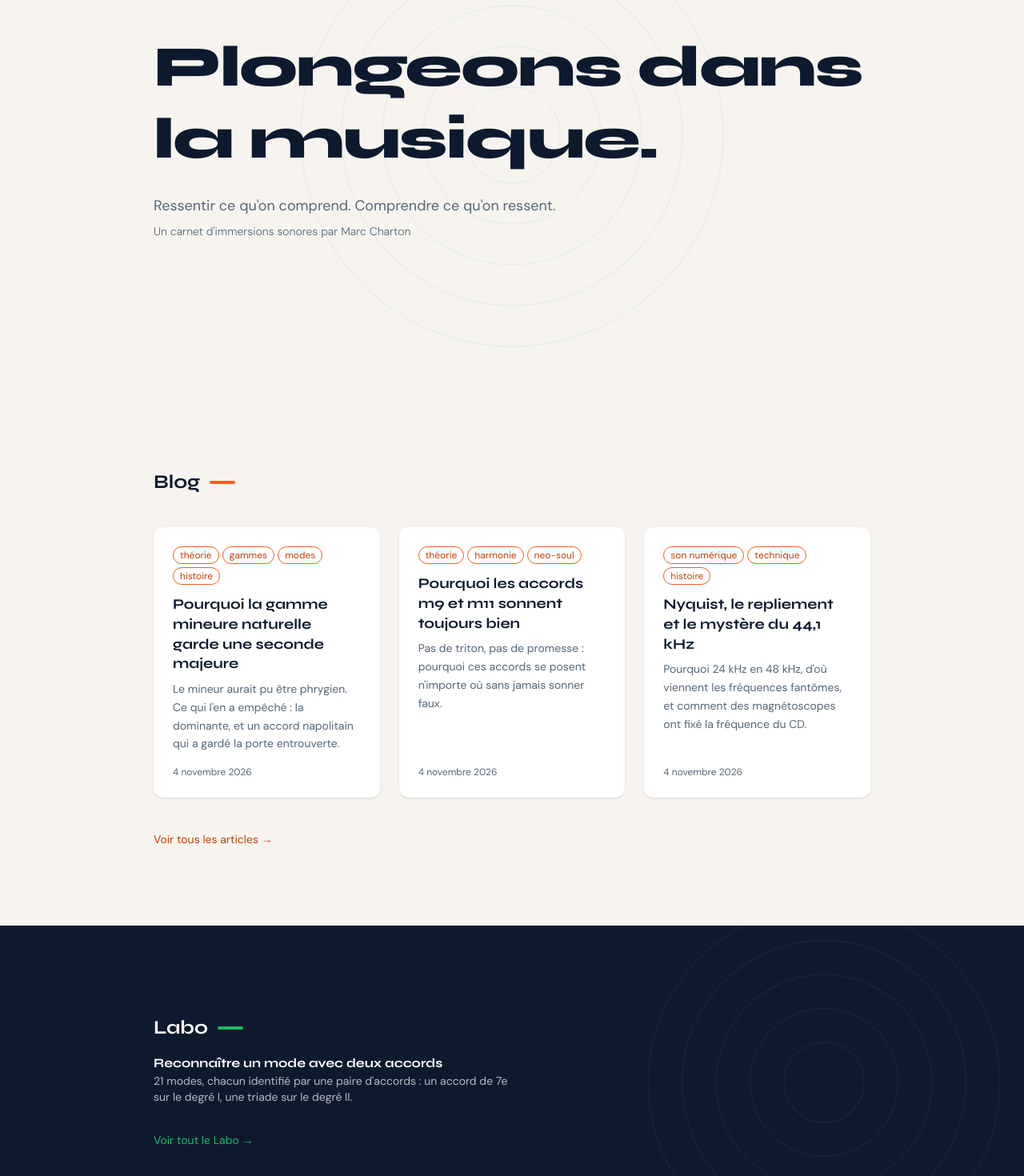
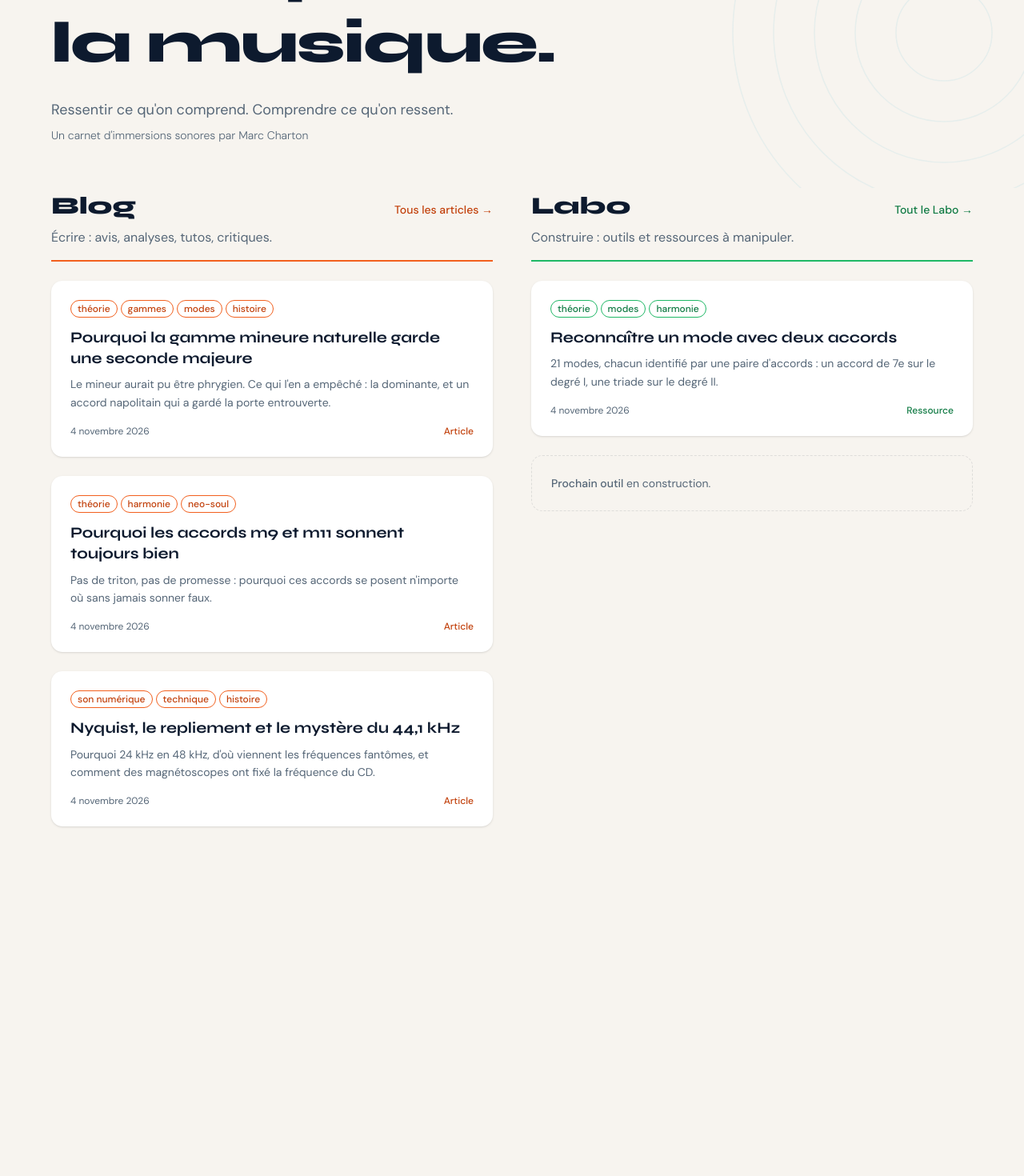
Before and after one commit to Website-Industry/website-matieresonore, a Next.js app: page / in a window 1280 px wide. Shown: the part 214-1684 px from the top of the page at 80% size. After the commit the page ends 1343 px from the top, so only its background shows below. Built offline with nearby package versions, Linux system fonts and the light colour scheme.

Commit message:
feat: accueil en deux colonnes Blog et Labo
Co-Authored-By: Claude Opus 5.5 <noreply@anthropic.com>

```diff
--- a/app/layout.tsx
+++ b/app/layout.tsx
@@ -12,7 +12,7 @@ const syne = Syne({
 const dmSans = DM_Sans({
   variable: "--font-dm-sans",
   subsets: ["latin"],
-  weight: ["300", "400"],
+  weight: ["300", "400", "500"],
 });
 
 export const metadata: Metadata = {
--- a/app/page.tsx
+++ b/app/page.tsx
@@ -1,5 +1,5 @@
 import Link from 'next/link'
-import { cheminDe, listerParType } from '@/lib/registre'
+import { cheminDe, listerParType, type EntreePage, type TypePage } from '@/lib/registre'
 
 function ConcentricCircles({
   color = '#0096c7',
@@ -45,20 +45,111 @@ function formatDate(dateStr: string) {
   })
 }
 
+const colonnes: {
+  type: TypePage
+  titre: string
+  phrase: string
+  lienTout: string
+  nature: string
+  prochain: string
+  suiteProchain: string
+  vif: string
+  ink: string
+}[] = [
+  {
+    type: 'blog',
+    titre: 'Blog',
+    phrase: 'Écrire : avis, analyses, tutos, critiques.',
+    lienTout: 'Tous les articles →',
+    nature: 'Article',
+    prochain: 'Prochain article',
+    suiteProchain: 'en préparation.',
+    vif: 'var(--accent-blog)',
+    ink: 'var(--accent-blog-ink)',
+  },
+  {
+    type: 'labo',
+    titre: 'Labo',
+    phrase: 'Construire : outils et ressources à manipuler.',
+    lienTout: 'Tout le Labo →',
+    nature: 'Ressource',
+    prochain: 'Prochain outil',
+    suiteProchain: 'en construction.',
+    vif: 'var(--accent-labo)',
+    ink: 'var(--accent-labo-ink)',
+  },
+]
+
+function Carte({
+  entree,
+  nature,
+  vif,
+  ink,
+}: {
+  entree: EntreePage
+  nature: string
+  vif: string
+  ink: string
+}) {
+  return (
+    <Link
+      href={cheminDe(entree)}
+      className="group flex cursor-pointer flex-col rounded-[14px] bg-[var(--bg-card)] p-6 shadow-sm transition duration-200 hover:-translate-y-0.5 hover:shadow-md focus-visible:outline-2 focus-visible:outline-offset-2 focus-visible:outline-[var(--accent-blue)] motion-reduce:transition-none motion-reduce:hover:translate-y-0"
+    >
+      {entree.tags.length > 0 && (
+        <div className="mb-3 flex flex-wrap gap-1">
+          {entree.tags.map((tag) => (
+            <span
+              key={tag}
+              className="rounded-full border px-2 py-0.5 text-xs font-medium"
+              style={{ borderColor: vif, color: ink }}
+            >
+              {tag}
+            </span>
+          ))}
+        </div>
+      )}
+
+      <h3
+        className="mb-2 text-[1.2rem] font-bold leading-snug text-[var(--text-primary)] transition-colors duration-200 group-hover:text-[var(--accent-blue)] motion-reduce:transition-none"
+        style={{ fontFamily: 'var(--font-syne)' }}
+      >
+        {entree.titre}
+      </h3>
+
+      <p
+        className="mb-4 text-sm leading-relaxed text-[var(--text-muted)]"
+        style={{ fontFamily: 'var(--font-dm-sans)' }}
+      >
+        {entree.extrait}
+      </p>
+
+      <div
+        className="mt-auto flex items-center justify-between gap-4 text-xs"
+        style={{ fontFamily: 'var(--font-dm-sans)' }}
+      >
+        <time dateTime={entree.date} className="text-[var(--text-muted)]">
+          {formatDate(entree.date)}
+        </time>
+        <span className="font-medium" style={{ color: ink }}>
+          {nature}
+        </span>
+      </div>
+    </Link>
+  )
+}
+
 export default function Home() {
-  const articles = listerParType('blog').slice(0, 3)
-  const pagesLabo = listerParType('labo').slice(0, 3)
-
   return (
     <main>
       {/* ── Hero ─────────────────────────────────────────────── */}
-      <section className="relative overflow-hidden px-6 py-24 md:py-36 lg:py-48">
-        <div className="pointer-events-none absolute inset-0 flex items-center justify-center">
+      <section className="relative overflow-hidden px-6 pb-10 pt-12 min-[760px]:pb-14 min-[760px]:pt-[72px]">
+        <div className="pointer-events-none absolute right-[-200px] top-1/2 -translate-y-1/2">
           <ConcentricCircles />
         </div>
-        <div className="relative mx-auto max-w-4xl">
+        <div className="relative mx-auto max-w-[72rem]">
           <h1
-            className="text-[length:min(10.4vw,3rem)] font-extrabold leading-tight tracking-tight text-[var(--text-primary)] md:text-7xl"
+            className="max-w-[14ch] text-[length:min(10.4vw,3rem)] font-extrabold leading-tight tracking-tight text-[var(--text-primary)] [text-wrap:balance] md:text-7xl"
             style={{ fontFamily: 'var(--font-syne)' }}
           >
             Plongeons dans la musique.
@@ -78,136 +169,61 @@ export default function Home() {
         </div>
       </section>
 
-      {/* ── Blog ─────────────────────────────────────────────── */}
-      <section className="px-6 py-16 md:py-24">
-        <div className="mx-auto max-w-4xl">
+      {/* ── Blog et Labo ─────────────────────────────────────── */}
+      <section className="px-6 pb-16 md:pb-24">
+        <div className="mx-auto grid max-w-[72rem] gap-12 min-[760px]:grid-cols-2">
+          {colonnes.map((colonne) => {
+            const entrees = listerParType(colonne.type).slice(0, 3)
+            return (
+              <div key={colonne.type} className="min-w-0">
+                <div className="mb-6 border-b-2 pb-4" style={{ borderColor: colonne.vif }}>
+                  <div className="flex flex-wrap items-baseline justify-between gap-x-4 gap-y-1">
                     <h2
-            className="mb-10 flex items-center gap-3 text-2xl font-bold text-[var(--text-primary)]"
+                      className="text-[1.9rem] font-extrabold text-[var(--text-primary)]"
                       style={{ fontFamily: 'var(--font-syne)' }}
                     >
-            Blog
-            <span
-              className="inline-block h-1 w-8 rounded"
-              style={{ backgroundColor: 'var(--accent-blog)' }}
-            />
+                      {colonne.titre}
                     </h2>
-
-          {articles.length === 0 ? (
-            <p className="text-[var(--text-muted)]" style={{ fontFamily: 'var(--font-dm-sans)' }}>
-              Aucun article pour l'instant.
-            </p>
-          ) : (
-            <div className="grid gap-6 sm:grid-cols-2 lg:grid-cols-3">
-              {articles.map((article) => (
                     <Link
-                  key={article.slug}
-                  href={cheminDe(article)}
-                  className="group flex cursor-pointer flex-col rounded-xl bg-[var(--bg-card)] p-6 shadow-sm transition-shadow duration-200 hover:shadow-md"
+                      href={`/${colonne.type}`}
+                      className="rounded text-sm font-medium transition-opacity duration-200 hover:opacity-70 focus-visible:outline-2 focus-visible:outline-offset-2 focus-visible:outline-[var(--accent-blue)] motion-reduce:transition-none"
+                      style={{ color: colonne.ink, fontFamily: 'var(--font-dm-sans)' }}
                     >
-                  {article.tags.length > 0 && (
-                    <div className="mb-3 flex flex-wrap gap-1">
-                      {article.tags.map((tag) => (
-                        <span
-                          key={tag}
-                          className="rounded-full border px-2 py-0.5 text-xs font-medium"
-                          style={{ borderColor: 'var(--accent-blog)', color: 'var(--accent-blog-ink)' }}
-                        >
-                          {tag}
-                        </span>
-                      ))}
+                      {colonne.lienTout}
+                    </Link>
                   </div>
-                  )}
-
-                  <h3
-                    className="mb-2 text-lg font-bold leading-snug text-[var(--text-primary)] transition-colors duration-200 group-hover:text-[var(--accent-blue)]"
-                    style={{ fontFamily: 'var(--font-syne)' }}
-                  >
-                    {article.titre}
-                  </h3>
-
                   <p
-                    className="mb-4 flex-1 text-sm leading-relaxed text-[var(--text-muted)]"
+                    className="mt-1 text-[var(--text-muted)]"
                     style={{ fontFamily: 'var(--font-dm-sans)' }}
                   >
-                    {article.extrait}
+                    {colonne.phrase}
                   </p>
+                </div>
 
-                  <time className="text-xs text-[var(--text-muted)]" style={{ fontFamily: 'var(--font-dm-sans)' }}>
-                    {formatDate(article.date)}
-                  </time>
-                </Link>
+                <div className="flex flex-col gap-6">
+                  {entrees.map((entree) => (
+                    <Carte
+                      key={entree.slug}
+                      entree={entree}
+                      nature={colonne.nature}
+                      vif={colonne.vif}
+                      ink={colonne.ink}
+                    />
                   ))}
-            </div>
+
+                  {entrees.length < 3 && (
+                    <p
+                      className="rounded-[14px] border border-dashed border-[var(--line)] p-6 text-sm text-[var(--text-muted)]"
+                      style={{ fontFamily: 'var(--font-dm-sans)' }}
+                    >
+                      <strong className="font-medium">{colonne.prochain}</strong>{' '}
+                      {colonne.suiteProchain}
+                    </p>
                   )}
-
-          <div className="mt-10">
-            <Link
-              href="/blog"
-              className="text-sm font-medium transition-opacity duration-200 hover:opacity-70"
-              style={{ color: 'var(--accent-blog-ink)', fontFamily: 'var(--font-dm-sans)' }}
-            >
-              Voir tous les articles →
-            </Link>
                 </div>
               </div>
-      </section>
-
-      {/* ── Labo ─────────────────────────────────────────────── */}
-      <section
-        className="relative overflow-hidden px-6 py-20 md:py-28"
-        style={{ backgroundColor: 'var(--bg-dark)' }}
-      >
-        <div className="pointer-events-none absolute right-0 top-1/2 -translate-y-1/2">
-          <ConcentricCircles color="#ffffff" opacity={0.04} size={500} />
-        </div>
-        <div className="relative mx-auto max-w-4xl">
-          <h2
-            className="mb-4 flex items-center gap-3 text-2xl font-bold text-white"
-            style={{ fontFamily: 'var(--font-syne)' }}
-          >
-            Labo
-            <span
-              className="inline-block h-1 w-8 rounded"
-              style={{ backgroundColor: 'var(--accent-labo)' }}
-            />
-          </h2>
-
-          {pagesLabo.length === 0 ? (
-            <p className="max-w-md text-[var(--text-muted)]" style={{ fontFamily: 'var(--font-dm-sans)' }}>
-              Des pages expérimentales arrivent bientôt.
-            </p>
-          ) : (
-            <ul className="space-y-4">
-              {pagesLabo.map((page) => (
-                <li key={page.slug}>
-                  <Link href={cheminDe(page)} className="group block max-w-md">
-                    <span
-                      className="block font-bold text-white transition-opacity duration-200 group-hover:opacity-70"
-                      style={{ fontFamily: 'var(--font-syne)' }}
-                    >
-                      {page.titre}
-                    </span>
-                    <span
-                      className="block text-sm text-white/70"
-                      style={{ fontFamily: 'var(--font-dm-sans)' }}
-                    >
-                      {page.extrait}
-                    </span>
-                  </Link>
-                </li>
-              ))}
-            </ul>
-          )}
-
-          <div className="mt-8">
-            <Link
-              href="/labo"
-              className="text-sm font-medium transition-opacity duration-200 hover:opacity-70"
-              style={{ color: 'var(--accent-labo)', fontFamily: 'var(--font-dm-sans)' }}
-            >
-              Voir tout le Labo →
-            </Link>
-          </div>
+            )
+          })}
         </div>
       </section>
     </main>
```
Lines whose indentation alone changed are shown as unchanged.
